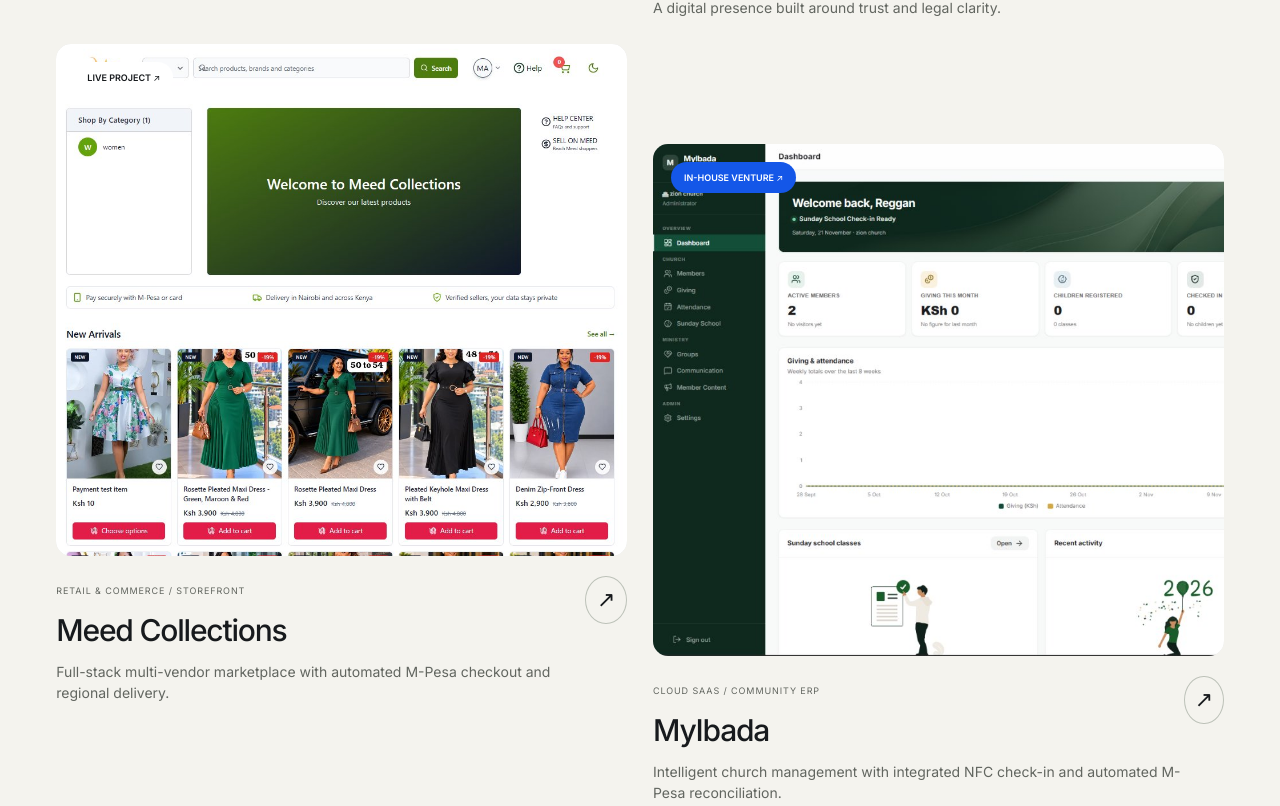
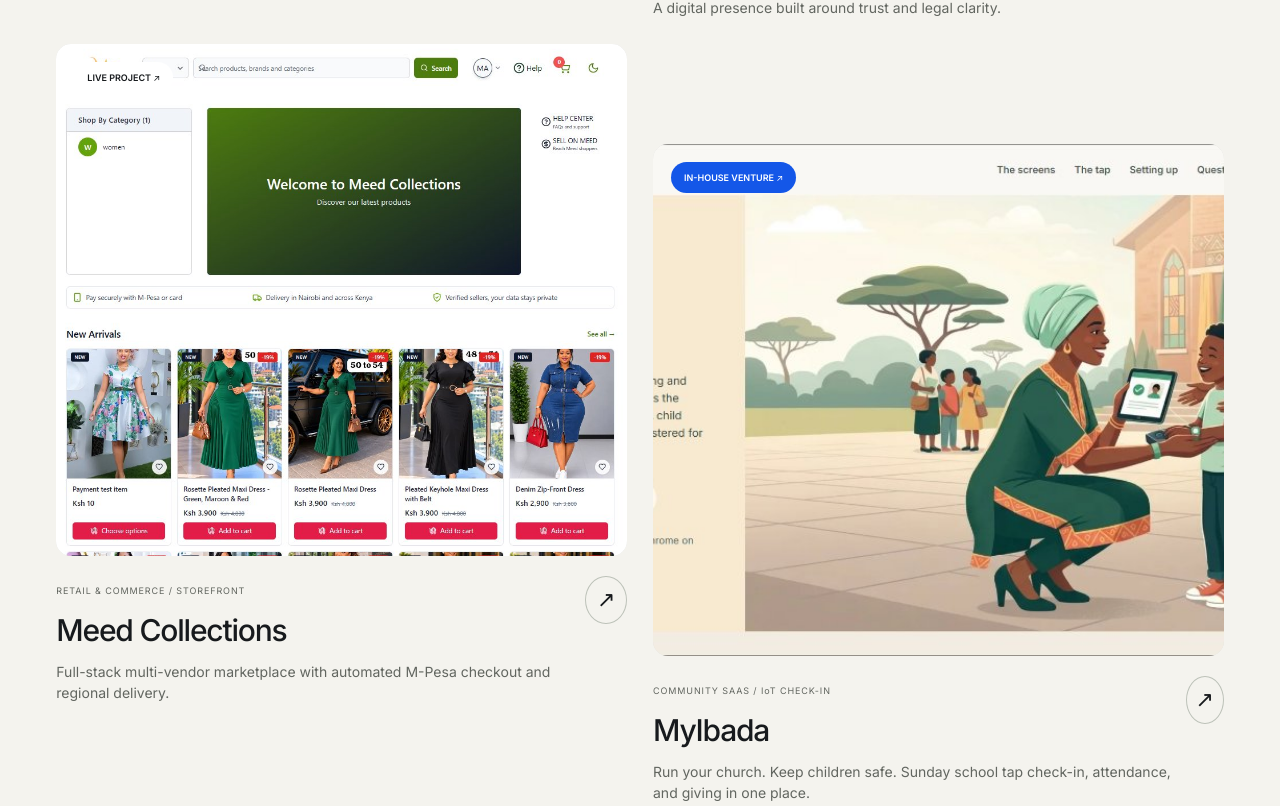
Before and after one commit to Reggan44/kila-kitu, a Next.js app: page / in a window 1280 px wide. Shown: the part 4514-5320 px from the top of the page. Built offline with nearby package versions, Linux system fonts and the light colour scheme; a web font is replaced by a local one.

Commit message:
feat: update MyIbada card with new live landing page visual & copy

```diff
--- a/src/components/SelectedWork.tsx
+++ b/src/components/SelectedWork.tsx
@@ -114,16 +114,16 @@ export default function SelectedWork() {
           <div className="project-image">
             <img
               src="/projects/myibada.jpg"
-              alt="MyIbada church management platform"
-              style={{ objectPosition: "left top" }}
+              alt="MyIbada - Run your church. Keep children safe."
+              style={{ objectPosition: "center top" }}
             />
             <span style={{ background: "var(--blue)", color: "white" }}>IN-HOUSE VENTURE ↗</span>
           </div>
           <div className="project-meta">
             <div>
-              <small>CLOUD SAAS / COMMUNITY ERP</small>
+              <small>COMMUNITY SAAS / IoT CHECK-IN</small>
               <h3>MyIbada</h3>
-              <p>Intelligent church management with integrated NFC check-in and automated M-Pesa reconciliation.</p>
+              <p>Run your church. Keep children safe. Sunday school tap check-in, attendance, and giving in one place.</p>
             </div>
             <b>
               <Arrow />
```
Also changed, not shown: public/projects/myibada.jpg.
